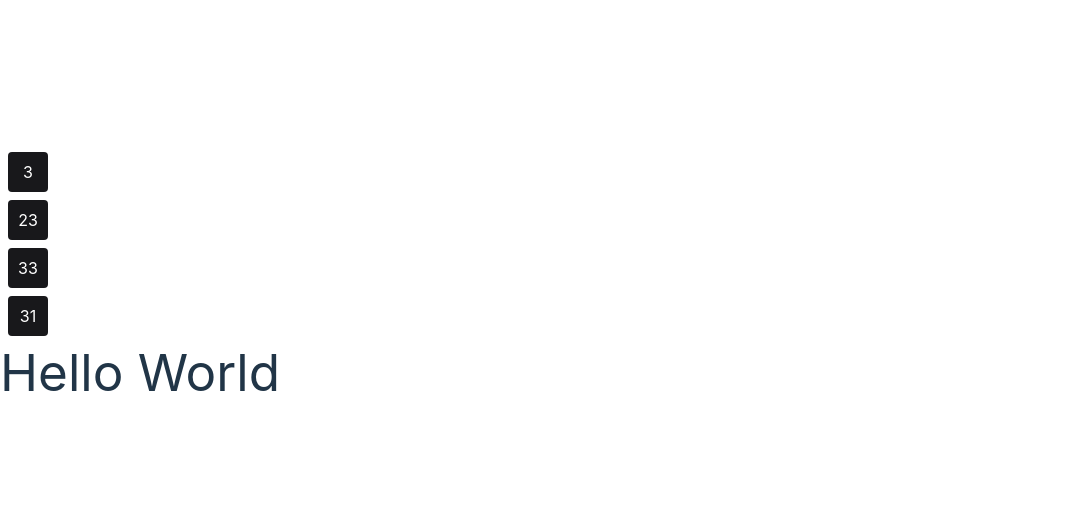
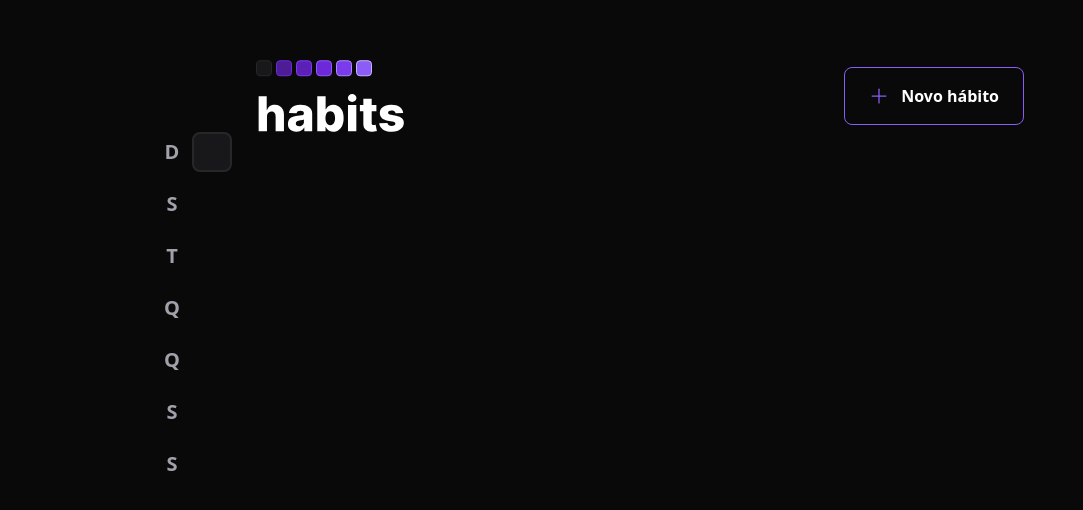
Before and after one commit to leokazuyukinagatani/nlw-setup-web, a React (Vite) app: page / in a window 1280 px wide. Shown: the part 128-638 px from the top of the page, without its empty margins (0-1083 px from the left). Built offline with nearby package versions, Linux system fonts and the light colour scheme.

Commit message:
feat: header and summarytable

```diff
--- a/index.html
+++ b/index.html
@@ -6,7 +6,7 @@
     <meta name="viewport" content="width=device-width, initial-scale=1.0" />
     <title>Vite + React + TS</title>
   </head>
-  <body>
+  <body class="bg-background text-white">
     <div id="root"></div>
     <script type="module" src="/src/main.tsx"></script>
   </body>
--- a/package.json
+++ b/package.json
@@ -9,6 +9,7 @@
     "preview": "vite preview"
   },
   "dependencies": {
+    "phosphor-react": "^1.4.1",
     "react": "^18.2.0",
     "react-dom": "^18.2.0"
   },
--- a/src/App.css
+++ /dev/null
@@ -1,41 +0,0 @@
-#root {
-  max-width: 1280px;
-  margin: 0 auto;
-  padding: 2rem;
-  text-align: center;
-}
-
-.logo {
-  height: 6em;
-  padding: 1.5em;
-  will-change: filter;
-}
-.logo:hover {
-  filter: drop-shadow(0 0 2em #646cffaa);
-}
-.logo.react:hover {
-  filter: drop-shadow(0 0 2em #61dafbaa);
-}
-
-@keyframes logo-spin {
-  from {
-    transform: rotate(0deg);
-  }
-  to {
-    transform: rotate(360deg);
-  }
-}
-
-@media (prefers-reduced-motion: no-preference) {
-  a:nth-of-type(2) .logo {
-    animation: logo-spin infinite 20s linear;
-  }
-}
-
-.card {
-  padding: 2em;
-}
-
-.read-the-docs {
-  color: #888;
-}
--- a/src/App.tsx
+++ b/src/App.tsx
@@ -1,21 +1,16 @@
-import { useState } from 'react'
-import reactLogo from './assets/react.svg'
 import './styles/global.css'
-import { Habit } from './components/Habit'
+//import { Habit } from './components/Habit'
 
-function App() {
-  const [count, setCount] = useState(0)
+import { Header } from './components/Header'
+import { SummaryTable } from './components/SummaryTable'
 
+export function App() {
   return (
-    <div className="App">
-      <Habit completed={3}/>
-      <Habit completed={23}/>
-      <Habit completed={33}/>
-      <Habit completed={31}/>
-
-      <h1>Hello World</h1>
+    <div className="w-screen h-screen flex justify-center items-center">
+      <div className="w-full max-w-5xl px-6 flex-col gap-16">
+        <Header />
+        <SummaryTable />
+      </div>
     </div>
   )
 }
-
-export default App
--- /dev/null
+++ b/src/components/Header.tsx
@@ -0,0 +1,17 @@
+import { Plus } from 'phosphor-react'
+import logoImage from '../assets/logo.svg'
+
+export function Header() {
+  return (
+    <div className="w-full max-w-3xl mx-auto flex items-center justify-between">
+      <img src={logoImage} alt="logo Habits" />
+      <button
+        type="button"
+        className="border border-violet-500 font-semibold rounded-lg px-6 py-4 flex items-center justify-center gap-3 hover:border-violet-300"
+      >
+        <Plus size={20} className="text-violet-500" />
+        Novo hábito
+      </button>
+    </div>
+  )
+}
--- /dev/null
+++ b/src/components/SummaryTable.tsx
@@ -0,0 +1,24 @@
+const weekDays = ['D', 'S', 'T', 'Q', 'Q', 'S', 'S']
+
+export function SummaryTable() {
+  return (
+    <div className="w-full flex">
+      <div className="grid grid-rows-7 grid-flow-row gap-3">
+        {weekDays.map((weekDay, index) => {
+          return (
+            <div
+              key={`${weekDay}-${index}`}
+              className="text-zinc-400 text-xl h-10 w-10 font-bold flex items-center justify-center"
+            >
+              {weekDay}
+            </div>
+          )
+        })}
+      </div>
+
+      <div className="grid grid-rows-7 grid-flow-row gap-3">
+        <div className="w-10 h10 bg-zinc-900 border-2 border-zinc-800 rounded-lg"></div>
+      </div>
+    </div>
+  )
+}
--- a/src/index.css
+++ /dev/null
@@ -1,70 +0,0 @@
-:root {
-  font-family: Inter, Avenir, Helvetica, Arial, sans-serif;
-  font-size: 16px;
-  line-height: 24px;
-  font-weight: 400;
-
-  color-scheme: light dark;
-  color: rgba(255, 255, 255, 0.87);
-  background-color: #242424;
-
-  font-synthesis: none;
-  text-rendering: optimizeLegibility;
-  -webkit-font-smoothing: antialiased;
-  -moz-osx-font-smoothing: grayscale;
-  -webkit-text-size-adjust: 100%;
-}
-
-a {
-  font-weight: 500;
-  color: #646cff;
-  text-decoration: inherit;
-}
-a:hover {
-  color: #535bf2;
-}
-
-body {
-  margin: 0;
-  display: flex;
-  place-items: center;
-  min-width: 320px;
-  min-height: 100vh;
-}
-
-h1 {
-  font-size: 3.2em;
-  line-height: 1.1;
-}
-
-button {
-  border-radius: 8px;
-  border: 1px solid transparent;
-  padding: 0.6em 1.2em;
-  font-size: 1em;
-  font-weight: 500;
-  font-family: inherit;
-  background-color: #1a1a1a;
-  cursor: pointer;
-  transition: border-color 0.25s;
-}
-button:hover {
-  border-color: #646cff;
-}
-button:focus,
-button:focus-visible {
-  outline: 4px auto -webkit-focus-ring-color;
-}
-
-@media (prefers-color-scheme: light) {
-  :root {
-    color: #213547;
-    background-color: #ffffff;
-  }
-  a:hover {
-    color: #747bff;
-  }
-  button {
-    background-color: #f9f9f9;
-  }
-}
--- a/src/main.tsx
+++ b/src/main.tsx
@@ -1,7 +1,6 @@
 import React from 'react'
 import ReactDOM from 'react-dom/client'
-import App from './App'
-import './index.css'
+import { App } from './App'
 
 ReactDOM.createRoot(document.getElementById('root') as HTMLElement).render(
   <React.StrictMode>
--- a/tailwind.config.cjs
+++ b/tailwind.config.cjs
@@ -5,7 +5,14 @@
     './index.html'
   ],
   theme: {
-    extend: {},
+    extend: {
+      colors: {
+        background: '#09090A'
+      },
+      gridTemplateRows: {
+        7: 'repeat(7,minmax(0,1fr))'
+      }
+    },
   },
   plugins: [],
 }
```
Also changed, not shown: src/assets/logo.svg (added), 1 other file (tests, documents, lock files or other folders).
